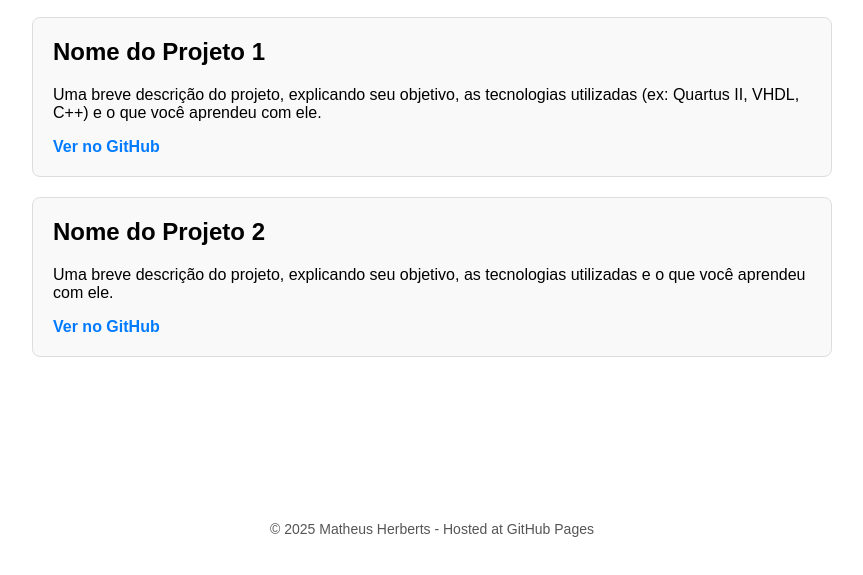
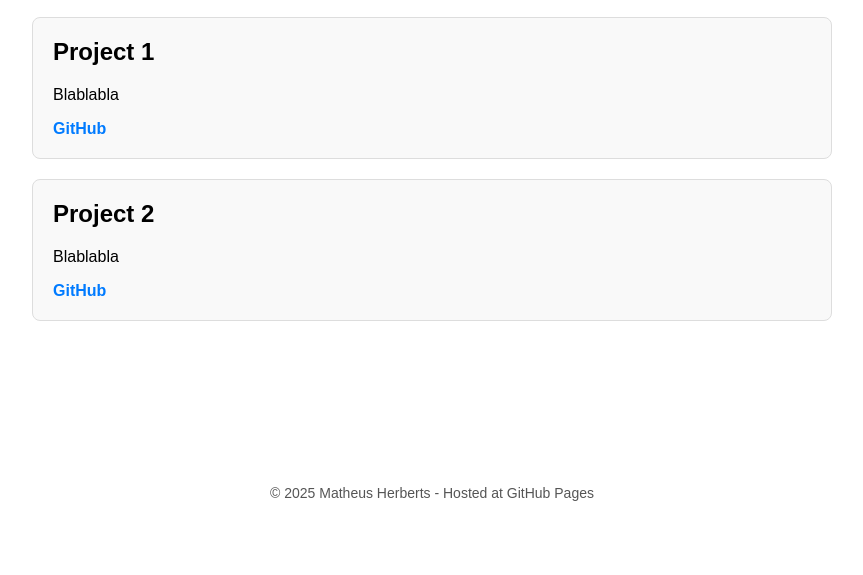
Before and after one commit to Herbertsmatheus05/Personal_Website, a plain HTML site: page projetos.html in a window 1280 px wide. Shown: the part 159-734 px from the top of the page, without its empty margins (208-1071 px from the left). Drawn offline with Linux system fonts and the light colour scheme.

Commit message:
Update projetos.html

```diff
--- a/projetos.html
+++ b/projetos.html
@@ -83,15 +83,15 @@
     <h1>My Projects</h1>
 
     <div class="projeto">
-      <h2>Nome do Projeto 1</h2>
-      <p>Uma breve descrição do projeto, explicando seu objetivo, as tecnologias utilizadas (ex: Quartus II, VHDL, C++) e o que você aprendeu com ele.</p>
-      <a href="[LINK PARA O GITHUB OU OUTRO SITE]" target="_blank">Ver no GitHub</a>
+      <h2>Project 1</h2>
+      <p>Blablabla</p>
+      <a href="[LINK PARA O GITHUB OU OUTRO SITE]" target="_blank">GitHub</a>
     </div>
 
     <div class="projeto">
-      <h2>Nome do Projeto 2</h2>
-      <p>Uma breve descrição do projeto, explicando seu objetivo, as tecnologias utilizadas e o que você aprendeu com ele.</p>
-      <a href="[LINK PARA O GITHUB OU OUTRO SITE]" target="_blank">Ver no GitHub</a>
+      <h2>Project 2</h2>
+      <p>Blablabla</p>
+      <a href="[LINK PARA O GITHUB OU OUTRO SITE]" target="_blank">GitHub</a>
     </div>
 
     </section>
```
